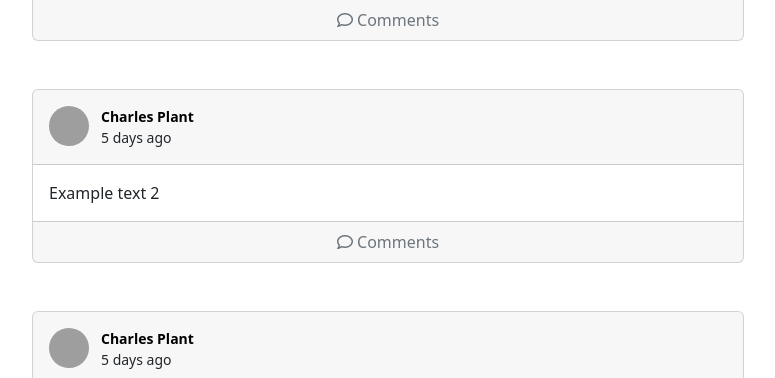
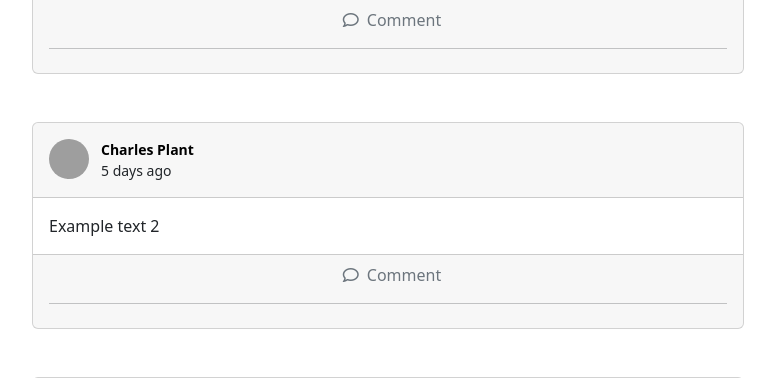
Before and after one commit to GabrielB1606/ATI-I-2022--Equipo-3, a Flask app: page /user in a window 1280 px wide. Shown: the part 803-1181 px from the top of the page, without its empty margins (442-1217 px from the left). Run offline with Flask 2, Linux system fonts and the light colour scheme; some libraries are stand-ins or nearby versions; grey boxes are pictures that could not be loaded.

Commit message:
open and list comments

```diff
--- a/src/app.py
+++ b/src/app.py
@@ -28,7 +28,8 @@ def login():
 # profile route
 @app.route('/user')
 def profile():
-    return render_template("profile.html")
+    posts = json.load( open("data/dummy/posts.json") )
+    return render_template("profile.html", postList = posts)
 
 # profile route
 @app.route('/friend')
--- /dev/null
+++ b/src/static/js/comments.js
@@ -0,0 +1,22 @@
+// Open or close comment list
+function toggleComments(idx)
+{
+    var commentSection = $("#comment-section-"+idx);
+    var opened = commentSection.data("opened");
+
+    if(!opened){
+        commentSection.removeClass("d-none");
+        commentSection.addClass("d-block");
+    }
+    else{
+        commentSection.removeClass("d-block");
+        commentSection.addClass("d-none");
+    }
+
+    $("#comment-section-"+idx).data('opened',!opened);
+}
+
+$(".comment-toggle").each( (idx)=>{
+    $("#comment-toggle-"+idx  ).click( () => toggleComments(idx) );
+}
+);
--- a/src/static/style/post.css
+++ b/src/static/style/post.css
@@ -3,3 +3,14 @@
     color: black;
     text-decoration: none;
 }
+
+.comment-toggle{
+    display: flex;
+    justify-content: center;
+    align-items: center;
+}
+
+.comment-section{
+    padding: 0;
+    list-style-type: none;
+}
--- /dev/null
+++ b/templates/comment.html
@@ -0,0 +1,17 @@
+<li class="comment d-flex">
+    <img class="rounded-circle me-3 mt-3" src="{{user_img_url}}" alt="avatar" width="40px" height="40px">
+
+    <div class="card border-light w-100">
+        <div class="card-body">
+            <a  href="{{user_profile_url}}"> {{user_name}} </a>
+            <p class="card-text">
+                {{comment_text}}
+            </p>
+        </div>
+
+        <div class="card-footer">
+            <small> Comment </small>
+        </div>
+
+    </div>
+</li>
--- a/templates/post.html
+++ b/templates/post.html
@@ -1,4 +1,4 @@
-<div class="card mb-5">
+<li class="post card mb-5">
     <div class="card-header">
         <div class="d-flex mt-2 mb-2">
             <img alt="32x32" class="rounded-circle" src="{{profile_img_url}}" width="40px" height="40px">
@@ -10,13 +10,41 @@
             </div>
         </div>
     </div>
-    <div class="{{img_display}}">
-        <img src="{{img_url}}" class="card-img-top" alt="...">
-    </div>
+
     <div class="card-body">
         <p class="card-text"> {{text}}</p>
     </div>
-    <div class="card-footer text-muted text-center" >
-        <i class="fa-regular fa-comment"></i> {{comments_field}}
+
+    {% if img_url %}
+    <div>
+        <img src="{{img_url}}" class="card-img-top" alt="...">
     </div>
-</div>
+    {% endif %}
+
+    <div class="card-footer">
+
+        <div class="text-muted comment-toggle" id="comment-toggle-{{id_number}}">
+            <i class="fa-regular fa-comment mx-2"></i> Comment
+        </div>
+
+        <hr>
+
+        <ul class="comment-section d-none" id="comment-section-{{id_number}}" data-opened="false">
+            <li class="d-flex my-2">
+                <img class="rounded-circle me-3" src="{{profile_img_url}}" alt="avatar" width="40px" height="40px"/>
+                <textarea class="form-control w-100" rows="1" placeholder="Write your comment..."></textarea>
+            </li>
+
+            {% for comment in commentList %}
+                {% with user_name=comment.user_name,
+                    comment_text=comment.text,
+                    user_img_url=comment.user_img_url,
+                    user_profile_url=comment.user_profile_url
+                %}
+                    {% include 'comment.html' %}
+                {% endwith %}
+            {% endfor %}
+        </ul>
+
+    </div>
+</li>
--- a/templates/profile.html
+++ b/templates/profile.html
@@ -2,14 +2,16 @@
 
 {% block content %}
 <link rel="stylesheet" href="{{ url_for('static', filename='style/post.css') }}">
+
+ <!-- User Profile -->
 
 <div class="container">
     <!-- Configuration Toggle -->
     <div class="invisible">
         <i class="fa-solid fa-gear fa-2xl"></i>
     </div>
+
     <div class="row gx-5">
-
         <!-- Profile Information -->
         <div class="col-lg-4">
 
@@ -55,33 +57,24 @@
             </div>
         </div>
 
-        <!-- User Publications-->
-        <div class="col-lg-8">
-            {% with user_name='Charles Plant', post_time='2 days ago',
-            text='Example text 1', comments_field='Comments',
-            profile_url='#',
-            profile_img_url='https://github.com/mdo.png',
-            img_url='https://besthqwallpapers.com/Uploads/11-4-2019/87207/corgi-puppy-pets-welsh-corgi-dogs.jpg'%}
-                {% include 'post.html' %}
-            {% endwith %}
+        <!-- User Publications -->
+        <ul class="col-lg-8">
 
-            {% with user_name='Charles Plant', post_time='5 days ago',
-            text='Example text 2', comments_field='Comments',
-            profile_url='#',
-            profile_img_url='https://github.com/mdo.png',
-            img_display='d-none',
-            img_url=''%}
-                {% include 'post.html' %}
-            {% endwith %}
+            {% for post in postList %}
+                {% with id_number=post.id, user_name=post.user_name, post_time=post.post_time,
+                    text=post.text,
+                    profile_url=post.profile_url,
+                    profile_img_url=post.profile_img_url,
+                    img_url=post.img_url,
+                    commentList=post.comments
+                %}
+                    {% include 'post.html' %}
+                {% endwith %}
+            {% endfor %}
 
-            {% with user_name='Charles Plant', post_time='5 days ago',
-            text='Example text 3', comments_field='Comments',
-            profile_url='#',
-            profile_img_url='https://github.com/mdo.png',
-            img_url='https://www.akc.org/wp-content/uploads/2019/02/NomNomNow_Pembroke_Welsh_Corgis.jpeg'%}
-                {% include 'post.html' %}
-            {% endwith %}
-        </div>
+        </ul>
     </div>
 </div>
+
+<script src="{{url_for('static', filename='js/comments.js')}}"></script>
 {% endblock %}
```
Also changed, not shown: src/data/dummy/posts.json (added, +58 -0 lines).
